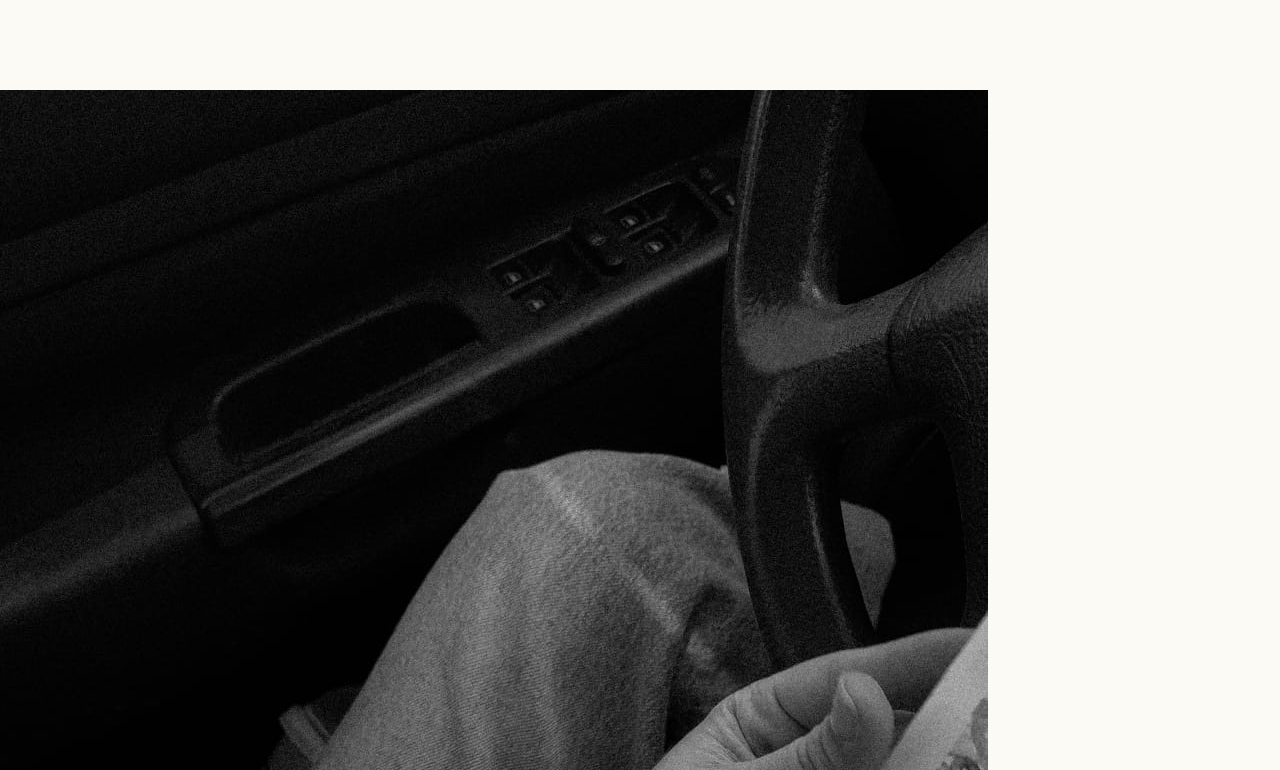
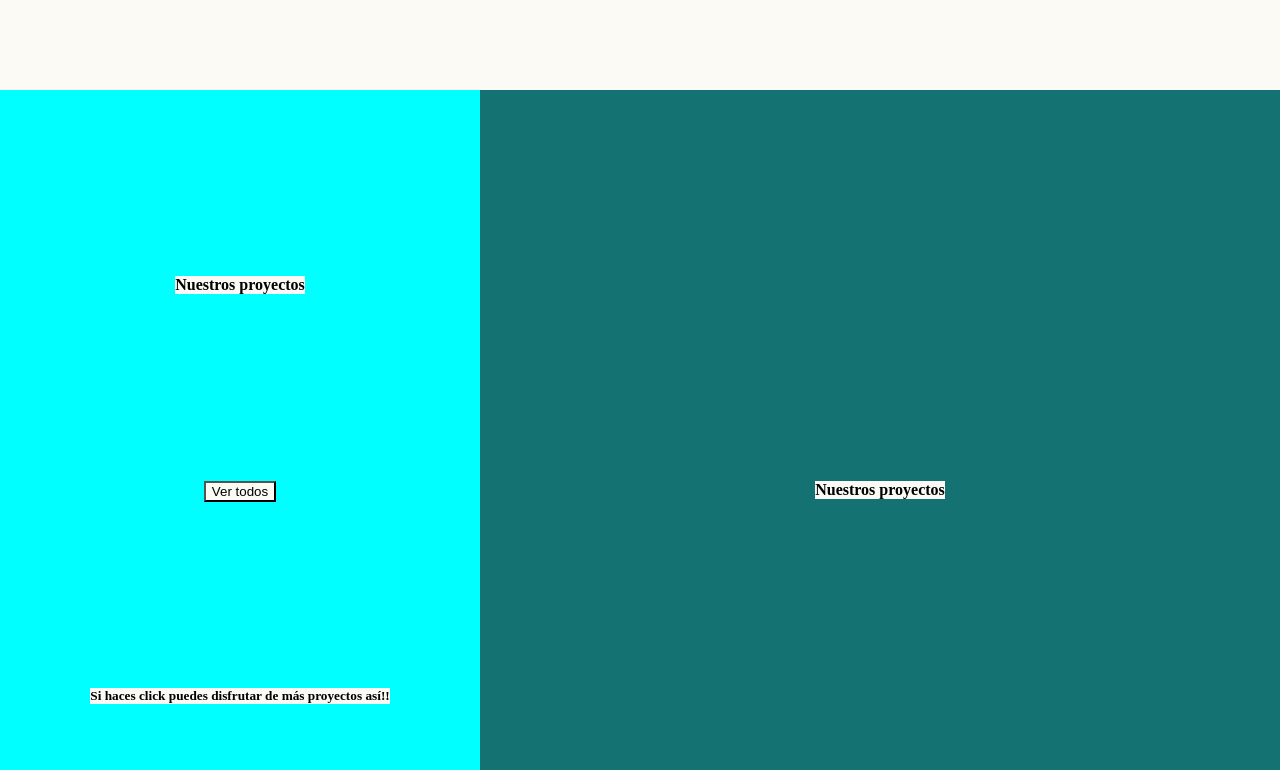
Before and after one commit to CrisMC55/Proyecto-Final, a plain HTML site: page index.html in a window 1280 px wide. Shown: the part 750-1520 px from the top of the page. Drawn offline with Linux system fonts and the light colour scheme.

Commit message:
actualizaciones

```diff
--- a/css/index.css
+++ b/css/index.css
@@ -125,7 +125,32 @@ h1 {
 
 .prueba {
     width: 100%;
-    width: 100vh;
+    height: 100vh;
+    background-color: var(--dark);
+    display:flex;
+}
+
+.prueba h4{
+    background-color: none;
+}
+
+.izquierda{
+    width: 60%;
+    height: 100vh;
+    background-color: aqua;
+    display: flex;
+    justify-content: space-evenly;
+    align-items: center;
+    flex-direction: column;
+}
+
+.derecha{
+    width: 100%;
+    height: 100vh;
+    background-color: rgb(21, 114, 114);
+    display: flex;
+    justify-content: center;
+    align-items: center;
 }
 
 .dark-mode {
--- a/index.html
+++ b/index.html
@@ -30,7 +30,14 @@
   </div>
 </div>
 <div class="prueba">
-  <img src="img/Proyecto1.jpeg" alt="">
+  <div class="izquierda">
+    <h4>Nuestros proyectos</h4>
+    <button>Ver todos</button>
+    <h5>Si haces click puedes disfrutar de más proyectos así!!</h5>
+  </div>
+  <div class="derecha">
+    <h4>Nuestros proyectos</h4>
+  </div>
 </div>
 </body>
 
```
